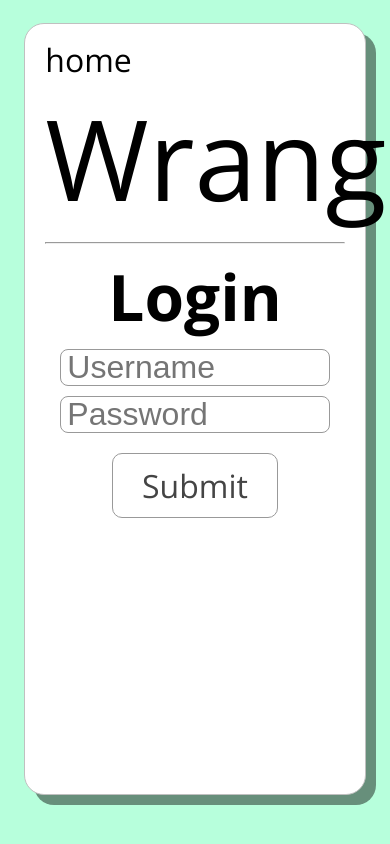
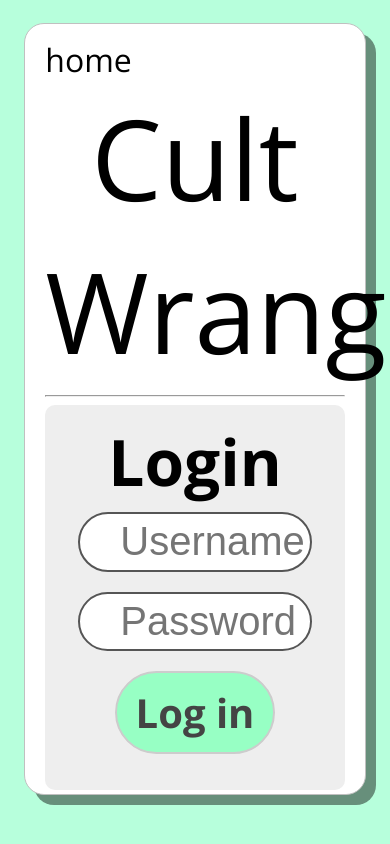
Before and after one commit to sadam-04/cult-wrangler, a Django app: page /login/ in a window 390 px wide; the page is wider, and only the part inside the window is pictured. Run offline with Django 5.2, Linux system fonts and the light colour scheme.

Commit message:
mobile friendly styling

```diff
--- a/cultwrangler/settings.py
+++ b/cultwrangler/settings.py
@@ -27,6 +27,7 @@
 
 ALLOWED_HOSTS = [
     'localhost',
+    '192.168.1.112',
     '174.138.69.189',
     'adamsai.ch'
 ]
--- a/wrangler/templates/wrangler/homepage.html
+++ b/wrangler/templates/wrangler/homepage.html
@@ -73,14 +73,26 @@
                 font-size: 100%;
             }
 
+            input[type='text'], input[type='password'] {
+                display: block;
+                width: 40%;
+                height: 5%;
+                padding: 1.5%;
+                margin: auto;
+                margin-bottom: 10px;
+                border: 1px solid rgb(192, 192, 192);
+                border-radius: 8px;
+            }
+
             .bttn {
                 display: block;
-                border-radius: 5px;
+                border-radius: 12px;
                 border: 1px solid rgb(215, 215, 215);
                 text-align: center;
                 color: #444444;
                 background-color: white;
                 font-size: 90%;
+                font-weight: bold;
                 width: 100%;
                 padding: 10px 0px;
                 margin: auto;
@@ -93,6 +105,7 @@
 
             .bttn:hover {
                 box-shadow: 1px 3px 4px 0px #a8a8a8;
+                background-color: #97ffc4;
             }
 
             @media (max-width: 992px) {
@@ -123,10 +136,38 @@
                     font-size: 200%;
                 }
 
+                .bttn-label-text {
+                    display: table-cell;
+                    vertical-align: middle;
+                    text-align: center;
+                }
+
+                input[type='text'], input[type='password'] {
+                    width: 90%;
+                    height: 8%;
+                    margin: auto;
+                    padding-left: 40px;
+                    margin-bottom: 20px;
+                    justify-content: center;
+                    border-radius: 95px;
+                    border-color: #555;
+                    border-width: 2px;
+                    font-size: 250%;
+                }
+
                 .bttn {
-                    border-radius: 10px;
-                    font-size: 200%;
+                    display: table;
+                    width: 65%;
+                    height: 8%;
+                    padding: auto;
+                    font-size: 250%;
+                    /* vertical-align: middle; */
+                    border-width: 2px;
+                    border-color: #ccc;
+                    border-radius: 95px;
+                    background-color: #97ffc4;
                 }
+
             }
 
             .center {
@@ -190,7 +231,7 @@
 
             <span class="section-header">
                 <a href="{% url 'home' %}" style="text-decoration: none; color: black;">
-                {% block section-header %}Wrangler{% endblock %}
+                {% block section-header %}Cult Wrangler{% endblock %}
                 </a>
             </span>
             <hr>
--- a/wrangler/templates/wrangler/login.html
+++ b/wrangler/templates/wrangler/login.html
@@ -2,54 +2,40 @@
 
 {% block style %}
 <style>
+    .login-form-container {
+        padding: 20px;
+        padding-top: 5px;
+        border-radius: 10px;
+        background-color: #eee;
+    }
+
     .login {
         display: block;
     }
 
-    input {
-        display: block;
-        width: 100%;
-        height: 5%;
-        padding: 6px;
-        margin: 5px;
-        border: 1px solid rgb(192, 192, 192);
-        border-radius: 4px;
-    }
-
     .bttn {
-        width: 45%;
-        margin-top: 20px;
+        width: 30%;
+        margin-top: 3%;
     }
 
     @media (max-width: 992px) {
-        input {
-            width: 90%;
-            margin: auto;
-            margin-bottom: 10px;
-            justify-content: center;
-            border-radius: 8px;
-            border-color: #999;
-            font-size: 200%;
-        }
-
         .bttn {
-            width: 55%;
-            padding: auto;
-            /* vertical-align: middle; */
-            border-color: #999;
+            width: 60%;
         }
     }
 </style>
 {% endblock %}
 
 {% block content %}
+<div class="login-form-container">
     <span class="header center">Login</span>
     <form method="post" class="login">
         {% csrf_token %}
         <input type="text" name="username" placeholder="Username" required>
         <input type="password" name="password" placeholder="Password" required>
 
-    <label class="bttn" for="submitbtn">Submit</label>
+        <label class="bttn" for="submitbtn"><span class="bttn-label-text"><b>Log in</b></span></label>
         <input type="submit" id="submitbtn" style="display: none;"></input>
     </form>
+</div>
 {% endblock %}
```
Also changed, not shown: wrangler/templates/wrangler/event.html (+20 -4 lines). Lines whose indentation alone changed are shown as unchanged.
